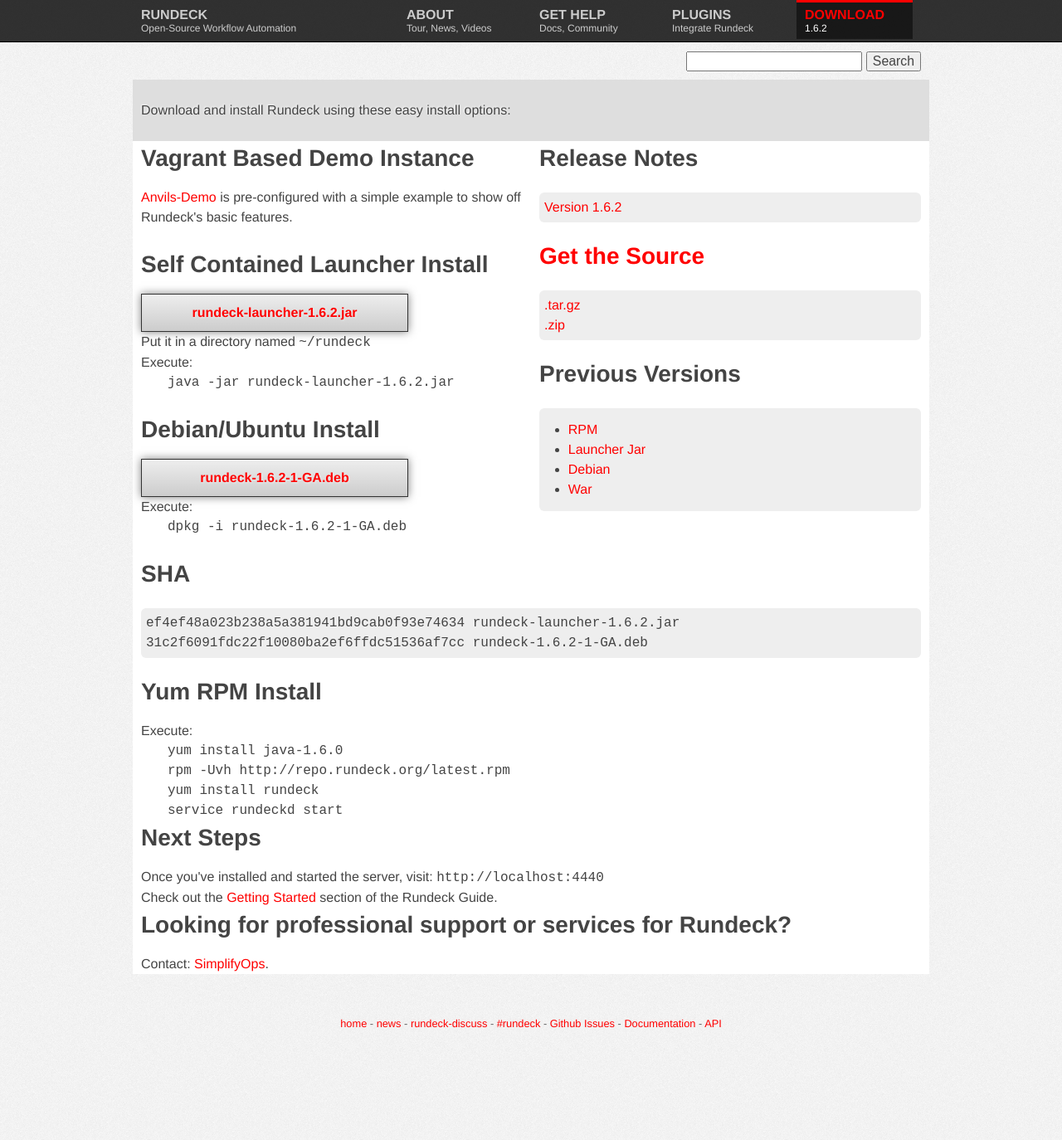
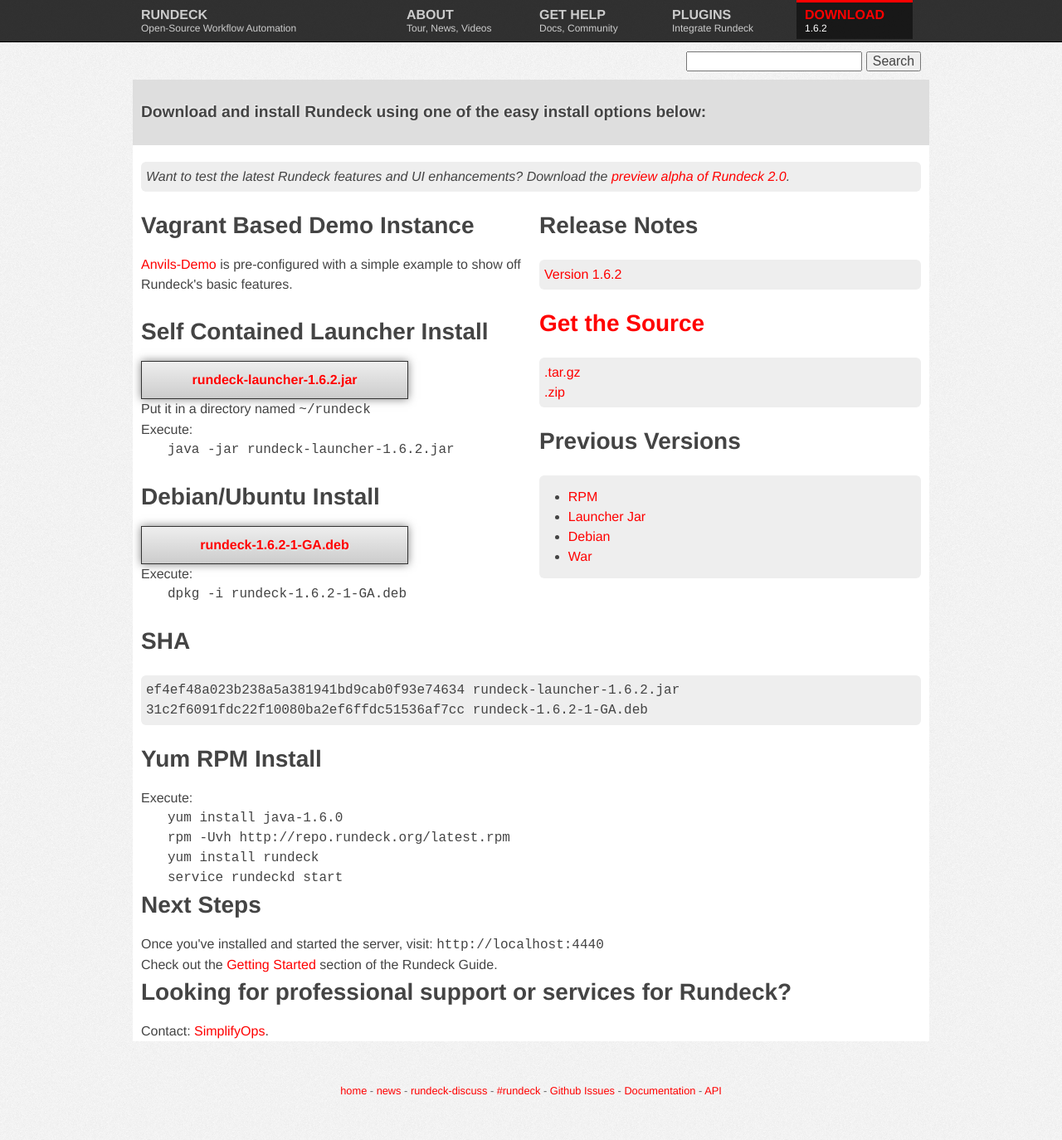
Before and after one commit to rundeck/rundeck-ghpages, a Jekyll site: the page built from downloads.html, in a window 1280 px wide. Shown: the whole page at 83% size. Built offline with Jekyll 4.4.1, drawn with Linux system fonts in a browser that asks for light colours; nearby versions of some CDN libraries; before the commit the page ends 1293 px from its top, so only the background shows below that.

Commit message:
added text to point to 2.0 alpha news item

```diff
--- a/downloads.html
+++ b/downloads.html
@@ -8,16 +8,18 @@
 <section id="downloads" class="page">
 
     <article class="container_12 introduction">
-    <div class="grid_12">
-    <p>
-    Download and install Rundeck using these easy install options:
-    </p>
-    </div>
-
-    <div class="clear"></div>
+      <div class="grid_12">
+        <h4>Download and install Rundeck using one of the easy install options below:</h4>
+      </div>
+      <div class="clear"></div>
     </article>
 
     <article class="container_12">
+    <div class="grid_12">
+      <div class="callout">
+        <p style="font-style:italic">Want to test the latest Rundeck features and UI enhancements? Download the <a href="http://rundeck.org/news/2013/10/31/rundeck-2.0-alpha1.html">preview alpha of Rundeck 2.0</a>.</p>
+      </div>
+    </div>
 
     <div class="grid_6">
         <h2>Vagrant Based Demo Instance</h2>
```
